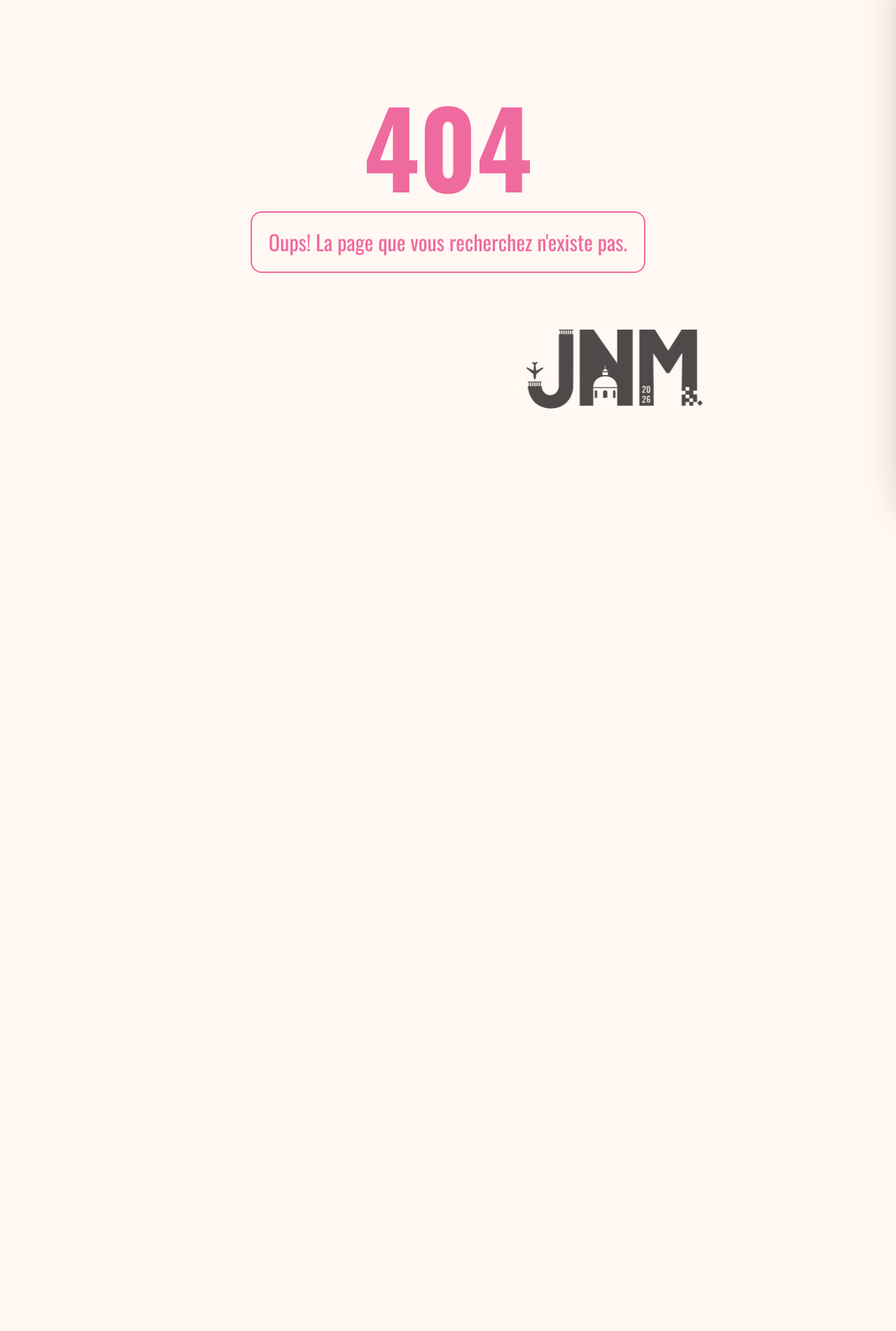
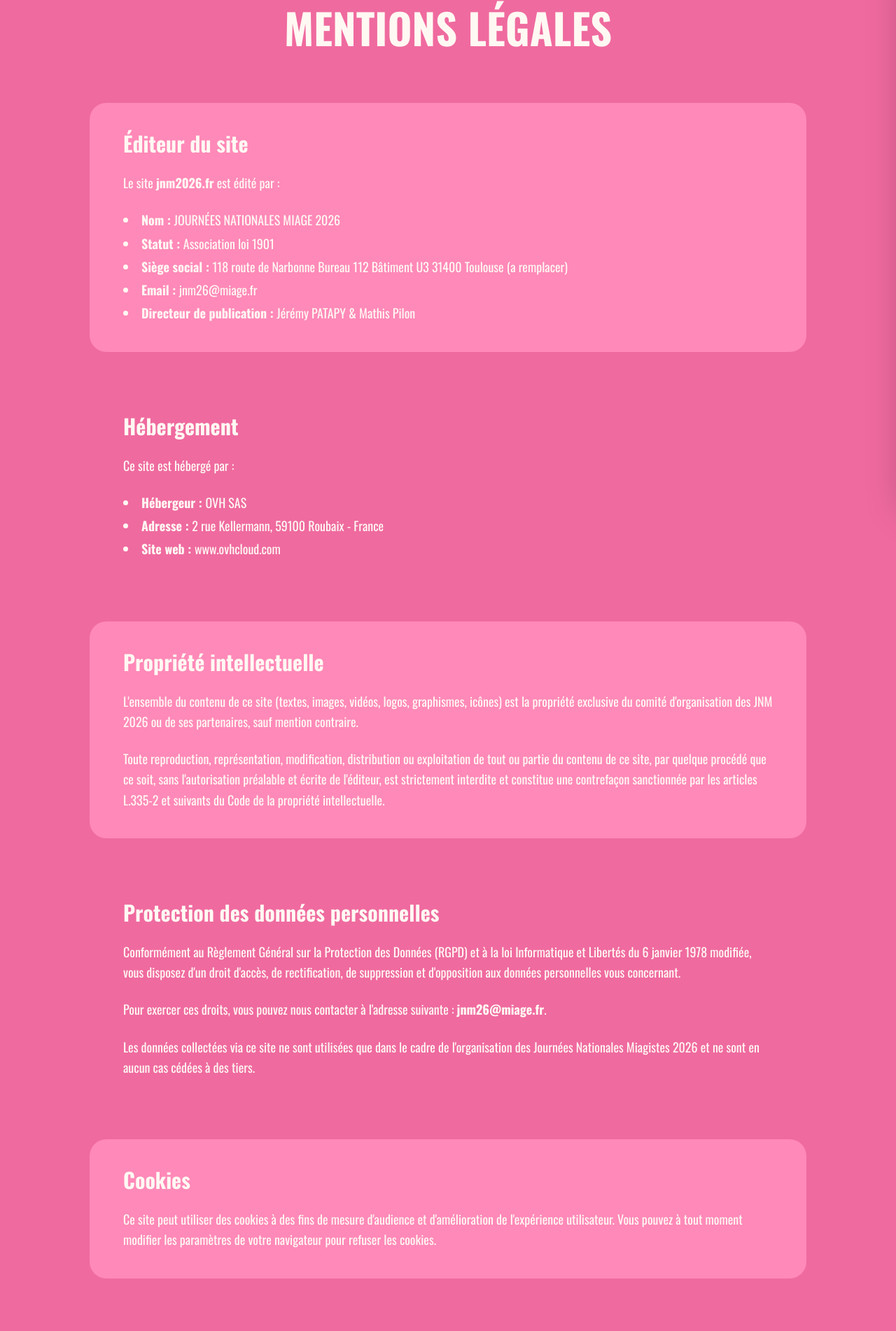
Before and after one commit to JPX87/jnm2026-front, a Next.js app: page /mentions-legales in a window 1280 px wide. Before the commit this address had no page. Shown: the part 149-2051 px from the top of the page at 70% size. Before the commit the page ends 800 px from the top, so only its background shows below. Built offline with nearby package versions, Linux system fonts and the light colour scheme.

Commit message:
feat: legal mentions (#13)
* feat: legal mentions

* Fix faute d'orthographe

---------

Co-authored-by: JPX87 <jeremy.patapy@gmail.com>

```diff
--- /dev/null
+++ b/src/app/(header)/mentions-legales/page.tsx
@@ -0,0 +1,74 @@
+import { Metadata } from "next";
+import PageTemplate from "@/components/layout/PageTemplate/PageTemplate";
+import Section from "@/components/layout/Section/Section";
+
+export const metadata: Metadata = {
+    title: "Mentions Légales",
+};
+
+export default function MentionsLegalesPage() {
+    return (
+        <PageTemplate title="MENTIONS LÉGALES" className="mentions-legales">
+            {/* Éditeur du site */}
+            <Section variant="tertiary" maxWidth="md" contentClassName="gap-4">
+                <h2 className="text-2xl md:text-3xl font-bold">Éditeur du site</h2>
+                <p className="text-base md:text-lg leading-relaxed">
+                    Le site <strong>jnm2026.fr</strong> est édité par :
+                </p>
+                <ul className="list-disc list-inside text-base md:text-lg leading-relaxed space-y-1">
+                    <li><strong>Nom : </strong>JOURNÉES NATIONALES MIAGE 2026</li>
+                    <li><strong>Statut : </strong>Association loi 1901</li>
+                    <li><strong>Siège social : </strong> 118 route de Narbonne Bureau 112 Bâtiment U3 31400 Toulouse (a remplacer)</li>
+                    <li><strong>Email : </strong><a href="mailto:jnm26@miage.fr">jnm26@miage.fr</a></li>
+                    <li><strong>Directeur de publication : </strong>Jérémy PATAPY & Mathis Pilon</li>
+                </ul>
+            </Section>
+
+            {/* Hébergement */}
+            <Section variant="primary" maxWidth="md" contentClassName="gap-4">
+                <h2 className="text-2xl md:text-3xl font-bold">Hébergement</h2>
+                <p className="text-base md:text-lg leading-relaxed">
+                    Ce site est hébergé par :
+                </p>
+                <ul className="list-disc list-inside text-base md:text-lg leading-relaxed space-y-1">
+                    <li><strong>Hébergeur : </strong>OVH SAS</li>
+                    <li><strong>Adresse : </strong> 2 rue Kellermann, 59100 Roubaix - France</li>
+                    <li><strong>Site web : </strong><a href="https://www.ovhcloud.com" target="_blank" rel="noopener noreferrer">www.ovhcloud.com</a></li>
+                </ul>
+            </Section>
+
+            {/* Propriété intellectuelle */}
+            <Section variant="tertiary" maxWidth="md" contentClassName="gap-4">
+                <h2 className="text-2xl md:text-3xl font-bold">Propriété intellectuelle</h2>
+                <p className="text-base md:text-lg leading-relaxed">
+                    L&apos;ensemble du contenu de ce site (textes, images, vidéos, logos, graphismes, icônes) est la propriété exclusive du comité d&apos;organisation des JNM 2026 ou de ses partenaires, sauf mention contraire.
+                </p>
+                <p className="text-base md:text-lg leading-relaxed">
+                    Toute reproduction, représentation, modification, distribution ou exploitation de tout ou partie du contenu de ce site, par quelque procédé que ce soit, sans l&apos;autorisation préalable et écrite de l&apos;éditeur, est strictement interdite et constitue une contrefaçon sanctionnée par les articles L.335-2 et suivants du Code de la propriété intellectuelle.
+                </p>
+            </Section>
+
+            {/* Protection des données */}
+            <Section variant="primary" maxWidth="md" contentClassName="gap-4">
+                <h2 className="text-2xl md:text-3xl font-bold">Protection des données personnelles</h2>
+                <p className="text-base md:text-lg leading-relaxed">
+                    Conformément au Règlement Général sur la Protection des Données (RGPD) et à la loi Informatique et Libertés du 6 janvier 1978 modifiée, vous disposez d&apos;un droit d&apos;accès, de rectification, de suppression et d&apos;opposition aux données personnelles vous concernant.
+                </p>
+                <p className="text-base md:text-lg leading-relaxed">
+                    Pour exercer ces droits, vous pouvez nous contacter à l&apos;adresse suivante : <strong><a href="mailto:jnm26@miage.fr">jnm26@miage.fr</a></strong>.
+                </p>
+                <p className="text-base md:text-lg leading-relaxed">
+                    Les données collectées via ce site ne sont utilisées que dans le cadre de l&apos;organisation des Journées Nationales Miagistes 2026 et ne sont en aucun cas cédées à des tiers.
+                </p>
+            </Section>
+
+            {/* Cookies */}
+            <Section variant="tertiary" maxWidth="md" contentClassName="gap-4">
+                <h2 className="text-2xl md:text-3xl font-bold">Cookies</h2>
+                <p className="text-base md:text-lg leading-relaxed">
+                    Ce site peut utiliser des cookies à des fins de mesure d&apos;audience et d&apos;amélioration de l&apos;expérience utilisateur. Vous pouvez à tout moment modifier les paramètres de votre navigateur pour refuser les cookies.
+                </p>
+            </Section>
+        </PageTemplate>
+    );
+}
--- /dev/null
+++ b/src/components/layout/Footer/Footer.tsx
@@ -0,0 +1,26 @@
+import Link from "next/link";
+
+export default function Footer() {
+    return (
+        <footer className="w-full bg-(--color-primary) text-(--color-secondary) dark:text-(--color-seconde-black) py-6 px-4 mt-auto">
+            <div className="max-w-6xl mx-auto flex flex-col sm:flex-row items-center justify-between gap-3 text-sm font-['Oswald']">
+                <span className="font-bold text-base tracking-wide">
+                    JNM 2026 — Toulouse
+                </span>
+
+                <nav className="flex items-center gap-4">
+                    <Link
+                        href="/mentions-legales"
+                        className="underline underline-offset-4 hover:opacity-80 transition-opacity"
+                    >
+                        Mentions Légales
+                    </Link>
+                </nav>
+
+                <span className="text-xs opacity-75">
+                    © 2026 JNM — Tous droits réservés
+                </span>
+            </div>
+        </footer>
+    );
+}
--- a/src/components/layout/PageLayout/PageLayout.tsx
+++ b/src/components/layout/PageLayout/PageLayout.tsx
@@ -2,6 +2,7 @@ import type { Metadata, Viewport } from "next";
 import { Oswald, Open_Sans } from "next/font/google";
 import '@/scss/globals.scss'
 import HeaderGrid from "@/components/layout/Header/HeaderGrid";
+import Footer from "@/components/layout/Footer/Footer";
 import { ThemeProvider } from "@/components/ui/theme/ThemeProvider/ThemeProvider";
 import ScrollToHash from "@/lib/ScrollToHash";
 
@@ -83,6 +84,7 @@ export default function RootLayout({
           <ScrollToHash />
           {header && <HeaderGrid />}
           {children}
+          <Footer />
         </ThemeProvider>
       </body>
     </html>
```
Also changed, not shown: 1 other file (tests, documents, lock files or other folders).
